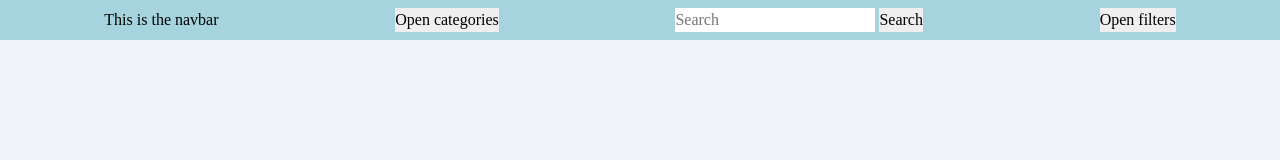
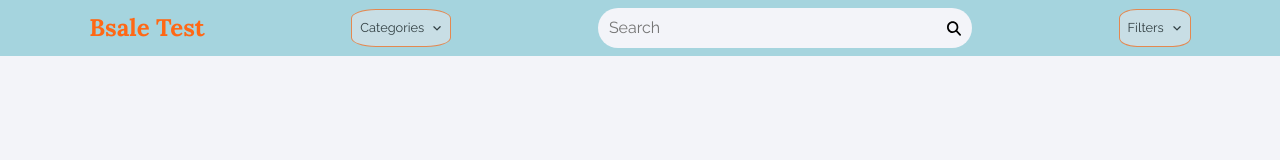
Before and after one commit to RodrigoLopez160795/bsale_online_shop, a plain HTML site: page index.html in a window 1280 px wide. Drawn offline with Linux system fonts and the light colour scheme.

Commit message:
Add navbar css

```diff
--- /dev/null
+++ b/assets/css/components/categories.css
@@ -0,0 +1,7 @@
+.categories-options{
+    background-color: white;
+    padding: .5rem 1rem;
+    position: fixed;
+    top: 7.5%;
+    left: 24%;
+}
--- /dev/null
+++ b/assets/css/components/filters.css
@@ -0,0 +1,7 @@
+.filters-options{
+    background-color: white;
+    padding: .5rem 1rem;
+    position: fixed;
+    top: 7.5%;
+    right: 8%;
+}
--- a/assets/css/components/navbar.css
+++ b/assets/css/components/navbar.css
@@ -1,6 +1,14 @@
 .navbar{
+    align-items: center;
     background-color: var(--crystal);
     display: flex;
     justify-content: space-around;
     padding: .5rem 1rem;
+    position: relative;
 }
+
+.logo{
+    font-family: var(--logo);
+    font-size:1.5rem;
+    color: var(--bsale);
+}
--- /dev/null
+++ b/assets/css/components/search.css
@@ -0,0 +1,25 @@
+.search-container{
+    align-items: center;
+    background-color: var(--cultured);
+    border-radius: 20px;
+    padding: .5rem .7rem;
+    display: flex;
+    justify-content: space-between;
+    width: 30%;
+}
+
+.search-container input{
+    background: none;
+    width: 100%;
+}
+
+.search-container button{
+    background: none;
+    border: none;
+}
+
+.search-container img{
+    cursor: pointer;
+    width: 15px;
+    height: 15px;
+}
--- a/assets/css/global/colors.css
+++ b/assets/css/global/colors.css
@@ -3,6 +3,7 @@
     --crystal:#A5D4DE;
     --cultured:#F3F4F9;
     --azureish_white:#D8E3E9;
+    --bsale: #FF6815;
 }
 
 body{
--- /dev/null
+++ b/assets/css/global/typography.css
@@ -0,0 +1,11 @@
+@import url('https://fonts.googleapis.com/css2?family=Raleway&display=swap');
+@import url('https://fonts.googleapis.com/css2?family=Lora:wght@700&family=Raleway&display=swap');
+
+:root{
+    --primary: 'Raleway', sans-serif;
+    --logo: 'Lora', serif;
+}
+
+body{
+    font-family: var(--primary);
+}
--- a/assets/css/global/utils.css
+++ b/assets/css/global/utils.css
@@ -5,3 +5,26 @@
 .display_none{
     display:none;
 }
+
+.options-button{
+    align-items: center;
+    border: .5px solid var(--bsale);
+    border-radius:25%;
+    background-color: var(--azureish_white);
+    padding: .5rem;
+    cursor: pointer;
+    font-size: .8rem;
+    display: flex;
+    gap: .5rem;
+    opacity: 70%;
+}
+
+.options-button:hover{
+    opacity: 100%;
+    transition: opacity .5s ease;
+}
+
+.options-button img{
+    height:10px;
+    width: 10px;
+}
--- a/assets/css/styles.css
+++ b/assets/css/styles.css
@@ -1,4 +1,8 @@
 @import url('./global/reset.css');
 @import url('./global/colors.css');
 @import url('./global/utils.css');
+@import url('./global/typography.css');
 @import url('./components/navbar.css');
+@import url('./components/search.css');
+@import url('./components/categories.css');
+@import url('./components/filters.css');
--- a/scripts/components/categories.js
+++ b/scripts/components/categories.js
@@ -1,8 +1,11 @@
 export function Categories() {
   return `
-          <div>
-          <button id="js-show-categories">Open categories</button>
-          <div id="js-categories" class="display_none">
+          <div class="categories-container">
+          <button id="js-show-categories" class="options-button">
+          Categories
+          <img src="../../assets/images/angle-down.svg" alt="Search">
+          </button>
+          <div id="js-categories" class="display_none categories-options">
               Categories
           </div>
           </div>
--- a/scripts/components/filters.js
+++ b/scripts/components/filters.js
@@ -1,8 +1,10 @@
 export function Filters() {
   return `
         <div>
-        <button id="js-show-filters">Open filters</button>
-        <div id="js-filters" class="display_none">
+        <button id="js-show-filters" class="options-button">Filters
+        <img src="../../assets/images/angle-down.svg" alt="Search">
+        </button>
+        <div id="js-filters" class="display_none filters-options">
             Filters
         </div>
         </div>
--- a/scripts/components/navbar.js
+++ b/scripts/components/navbar.js
@@ -5,7 +5,7 @@ import { Search } from './search.js';
 export function Navbar() {
   return `
   <nav class="navbar">
-  This is the navbar
+  <p class="logo">Bsale Test</p>
   ${Categories()}
   ${Search()}
   ${Filters()}
--- a/scripts/components/search.js
+++ b/scripts/components/search.js
@@ -1,8 +1,8 @@
 export function Search() {
   return `
-        <form id="js-search">
+        <form id="js-search" class="search-container">
         <input type="text" placeholder="Search" name="search">
-        <button type="submit">Search</button>
+        <button type="submit"><img src="../../assets/images/magnifying-glass.svg" alt="Search"></button>
         </form>
     `;
 }
```
Also changed, not shown: assets/images/angle-down.svg (added), assets/images/magnifying-glass.svg (added).
